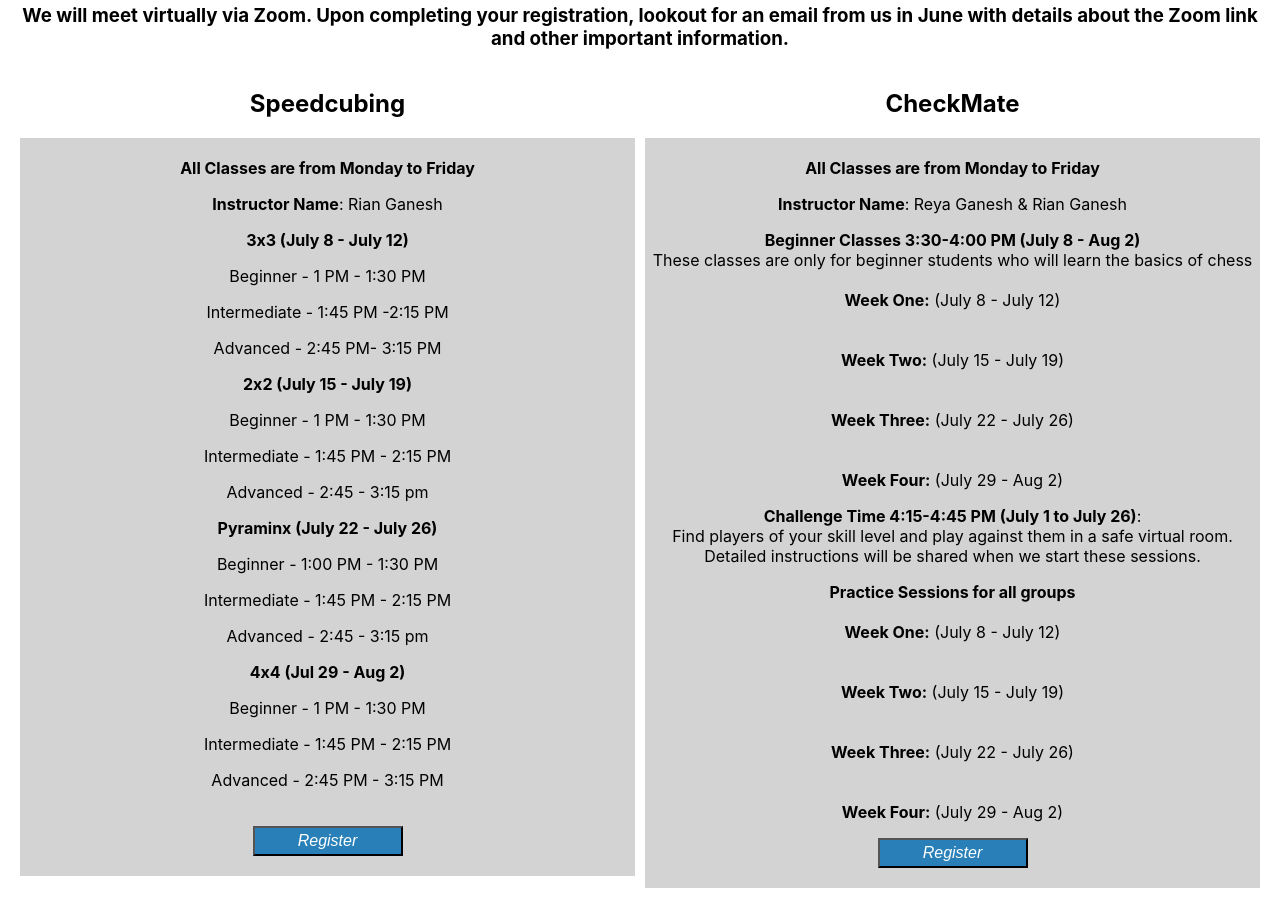
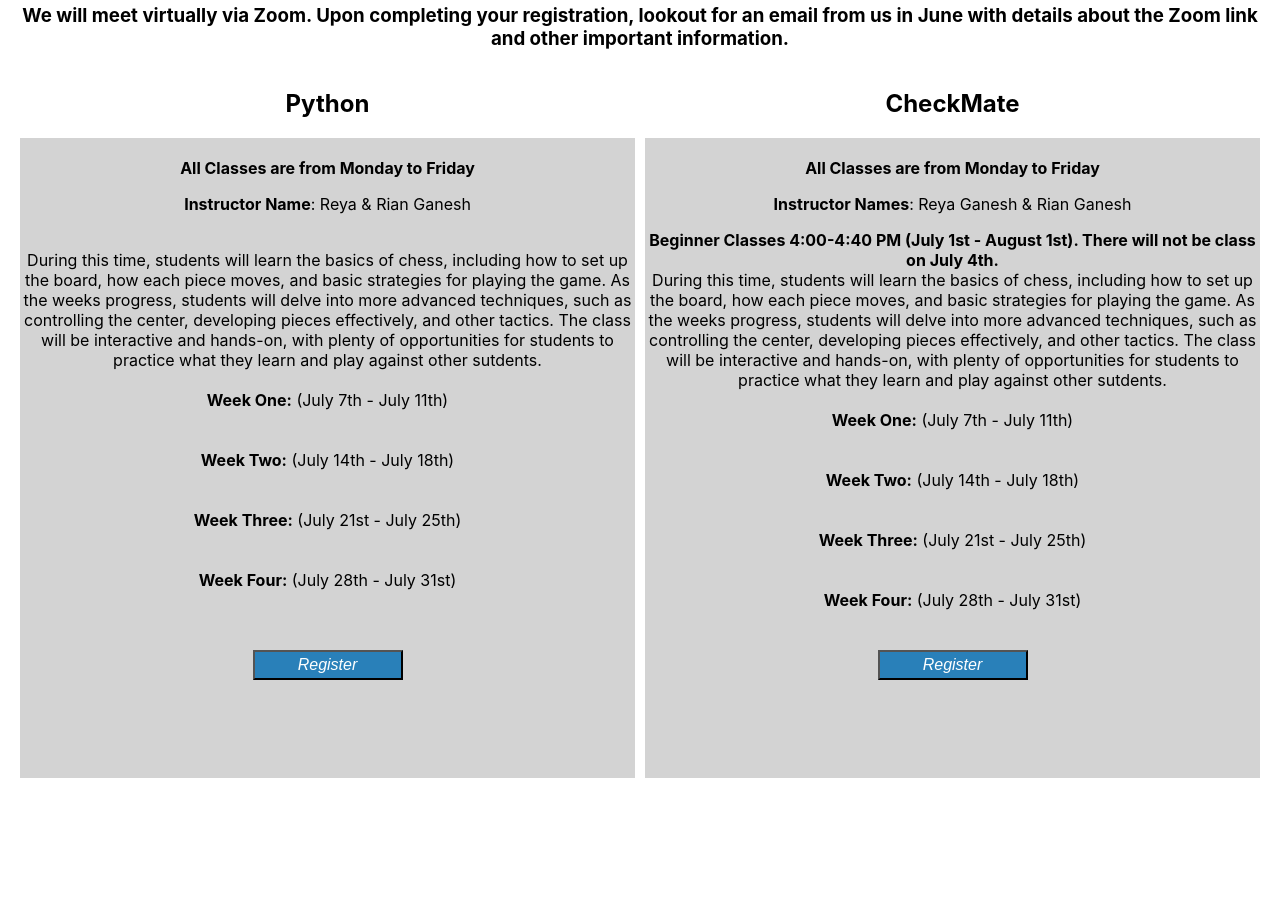
Before and after one commit to gane-dev/smartplay24x7, a React (Create React App) app: page / in a window 1280 px wide. Shown: the part 5140-6056 px from the top of the page. After the commit the page ends 5988 px from the top, so only its background shows below. Built offline with nearby package versions, Linux system fonts and the light colour scheme.

Commit message:
Adding python

```diff
--- a/package.json
+++ b/package.json
@@ -8,7 +8,7 @@
     "@testing-library/user-event": "^13.5.0",
     "react": "^18.2.0",
     "react-dom": "^18.2.0",
-    "react-scripts": "5.0.1",
+    "react-scripts": "^5.0.1",
     "web-vitals": "^2.1.4"
   },
   "scripts": {
--- a/src/ChessSchedule.js
+++ b/src/ChessSchedule.js
@@ -7,58 +7,44 @@
       <br></br>
       <b>All Classes are from Monday to Friday</b>
       <br></br>
-      <p >
-        <b>Instructor Name</b>: Reya Ganesh & Rian Ganesh
+      <p>
+        <b>Instructor Names</b>: Reya Ganesh & Rian Ganesh
       </p>
       <p>
-        <b>Beginner Classes 3:30-4:00 PM (July 8 - Aug 2)
+        <b>
+          Beginner Classes 4:00-4:40 PM (July 1st - August 1st). There will not
+          be class on July 4th.
         </b>
         <br></br>
-          These classes are only for beginner students who will learn the basics of chess
+        During this time, students will learn the basics of chess, including how
+        to set up the board, how each piece moves, and basic strategies for
+        playing the game. As the weeks progress, students will delve into more
+        advanced techniques, such as controlling the center, developing pieces
+        effectively, and other tactics. The class will be interactive and
+        hands-on, with plenty of opportunities for students to practice what
+        they learn and play against other sutdents.
         <br></br>
         <br></br>
-          <b>Week One:</b> (July 8 - July 12)<br></br>
+        <b>Week One:</b> (July 7th - July 11th)<br></br>
         <br></br>
         <br></br>
-          <b>Week Two:</b> (July 15 - July 19)<br></br>
+        <b>Week Two:</b> (July 14th - July 18th)<br></br>
         <br></br>
         <br></br>
-          <b>Week Three:</b> (July 22 - July 26)<br></br>
+        <b>Week Three:</b> (July 21st - July 25th)<br></br>
         <br></br>
         <br></br>
-          <b>Week Four:</b> (July 29 - Aug 2)<br></br>
-
-
-      <p >
-        <b>Challenge Time 4:15-4:45 PM (July 1 to July 26)</b>:<br></br>
-        Find players of your skill level and play against them in a safe virtual room. Detailed instructions will be shared when we start these sessions.
-
-
-      </p>
-      <p>
-        <b>Practice Sessions for all groups</b>
+        <b>Week Four:</b> (July 28th - July 31st)<br></br>
         <br></br>
         <br></br>
-        <b>Week One:</b> (July 8 - July 12)<br></br>
-        <br></br>
-        <br></br>
-        <b>Week Two:</b> (July 15 - July 19)<br></br>
-        <br></br>
-        <br></br>
-        <b>Week Three:</b> (July 22 - July 26)<br></br>
-        <br></br>
-        <br></br>
-        <b>Week Four:</b> (July 29 - Aug 2)<br></br>
-
-      </p>
-
-
-      <Button label="Register" url="https://forms.gle/vkn2kSZ6Ycm1Ub528" />
+        <Button
+          label="Register"
+          url="https://docs.google.com/forms/d/e/1FAIpQLSdh5329ja0am_svfpLajxxCbsXPzU3UOyZFRx6jb9yduZOUhw/viewform?usp=sharing"
+        />
         <br></br>
         <br></br>
       </p>
     </div>
-
   );
 };
 export default ChessSchedule;
--- a/src/Games.js
+++ b/src/Games.js
@@ -1,9 +1,9 @@
 import React from "react";
 import "./App.css";
 import Meet from "./Meet";
-import SpeedCubing from "./SpeedCubing";
+
 import Chess from "./Chess";
-import Origami from "./Origami";
+import Python from "./Python";
 import Accordion from "./Accordion";
 const Games = () => {
   return (
@@ -15,11 +15,9 @@
       />
       <Accordion
         key={2}
-        title={"Speedcubing"}
-        content={<Meet image="/speed.jpeg" profile={<SpeedCubing />}></Meet>}
+        title={"Python"}
+        content={<Meet image="/speed.jpeg" profile={<Python />}></Meet>}
       />
-
-
     </div>
   );
 };
--- /dev/null
+++ b/src/Python.js
@@ -0,0 +1,156 @@
+const Python = () => {
+  return (
+    <div>
+      <b>
+        <h1>Speedcubing</h1>
+      </b>
+      <p>
+        <br></br>
+        Engage in solving a diverse array of combinational puzzles, where you'll
+        challenge yourself against the clock, striving to unravel each intricate
+        puzzle with speed and precision.
+      </p>
+      <p>
+        <b>Materials: Bring your own cube to the virtual sessions.</b>
+      </p>
+      <p>
+        All variations have 3 distinct levels, beginner, intermediate, and
+        advanced
+      </p>
+
+      <h2>
+        <b>Beginner</b>
+      </h2>
+      <p>
+        This introductory course serves as the cornerstone for mastering the
+        fundamentals of cubing, covering essential concepts like cube notation
+        and providing step-by-step guidance on solving puzzles of your
+        preference. If you're a newcomer to the world of cubing and thoroughly
+        enjoy algorithmic thinking, this course offers an ideal starting point
+        for your journey.
+      </p>
+      <h2>Intermediate</h2>
+      <p>
+        Embark on an enriching journey with our intermediate level course,
+        meticulously crafted to elevate your speed and efficiency in cubing.
+        Building upon your foundational knowledge, this course offers
+        comprehensive techniques and strategies to optimize your performance.
+        Whether you're familiar with the basics or have already dabbled in
+        cubing, our program provides the perfect platform for those seeking to
+        sharpen their skills and achieve greater proficiency. Join us as we
+        delve deeper into the intricacies of cubing, empowering you to unlock
+        new levels of speed and precision.
+      </p>
+      <h2>
+        <b>Advanced</b>
+      </h2>
+      <p>
+        This advanced level is tailored for individuals who possess proficiency
+        in cubing and are committed to further enhancing their skills. Enrolling
+        in this course indicates your readiness to engage in competitions and
+        your desire to seek out fellow enthusiasts to refine your abilities in a
+        competitive yet supportive environment.
+      </p>
+      <p>
+        <br></br>
+        <br></br>
+        <br></br>
+        <h3>
+          If you are new to cubing, we recommend for you to start with 3x3,
+          followed by 2x2, pyraminx, and finally the 4x4.
+        </h3>
+        <br></br>
+        <br></br>
+        <br></br>
+        <center>
+          <b>
+            <h3>
+              Important: It is a prerequisite for anybody taking the 4x4 course
+              to know how to solve a 3x3 Rubik's Cube
+            </h3>
+          </b>
+        </center>
+      </p>
+      <br></br>
+      <br></br>
+      <h2>
+        <b>Asses Your Proficiency Level by Consulting Our Chart</b>
+      </h2>
+      <table>
+        <tr>
+          <td>
+            <center>Event</center>
+          </td>
+          <td>
+            <center>Beginner</center>
+          </td>
+          <td>
+            <center>Intermediate</center>
+          </td>
+          <td>
+            <center>Advanced</center>
+          </td>
+        </tr>
+        <tr>
+          <td>
+            <center>2x2</center>
+          </td>
+          <td>
+            <center>Don't Know How To Solve</center>
+          </td>
+          <td>
+            <center>Slower Than 10 Seconds</center>
+          </td>
+          <td>
+            <center>Faster Than 10 Seconds</center>
+          </td>
+        </tr>
+        <tr>
+          <td>
+            <center>3x3</center>
+          </td>
+          <td>
+            <center>Don't Know How To Solve</center>
+          </td>
+          <td>
+            <center>Slower Than 30 Seconds</center>
+          </td>
+          <td>
+            <center>Faster Than 30 Seconds</center>
+          </td>
+        </tr>
+
+        <tr>
+          <td>
+            <center>Pyraminx</center>
+          </td>
+          <td>
+            <center>Don't Know How To Solve</center>
+          </td>
+          <td>
+            <center>Slower Than 20 Seconds</center>
+          </td>
+          <td>
+            <center>Faster Than 20 Seconds</center>
+          </td>
+        </tr>
+
+        <tr>
+          <td>
+            <center>4x4</center>
+          </td>
+          <td>
+            <center>Don't Know How to Solve</center>
+          </td>
+          <td>
+            <center>Slower Than 2 Minutes</center>
+          </td>
+          <td>
+            <center>Faster Than 2 Minutes</center>
+          </td>
+        </tr>
+      </table>
+    </div>
+  );
+};
+export default Python;
--- /dev/null
+++ b/src/PythonSchedule.js
@@ -0,0 +1,45 @@
+import React from "react";
+import "./App.css";
+import Button from "./Button";
+const PythonSchedule = ({ image, text }) => {
+  return (
+    <div className="schedule-container">
+      <br></br>
+      <b>All Classes are from Monday to Friday</b>
+      <br></br>
+      <p>
+        <b>Instructor Name</b>: Reya & Rian Ganesh
+      </p>
+      <br></br>
+      During this time, students will learn the basics of chess, including how
+      to set up the board, how each piece moves, and basic strategies for
+      playing the game. As the weeks progress, students will delve into more
+      advanced techniques, such as controlling the center, developing pieces
+      effectively, and other tactics. The class will be interactive and
+      hands-on, with plenty of opportunities for students to practice what they
+      learn and play against other sutdents.
+      <br></br>
+      <br></br>
+      <b>Week One:</b> (July 7th - July 11th)<br></br>
+      <br></br>
+      <br></br>
+      <b>Week Two:</b> (July 14th - July 18th)<br></br>
+      <br></br>
+      <br></br>
+      <b>Week Three:</b> (July 21st - July 25th)<br></br>
+      <br></br>
+      <br></br>
+      <b>Week Four:</b> (July 28th - July 31st)<br></br>
+      <br></br>
+      <br></br>
+      <br></br>
+      <Button
+        label="Register"
+        url="https://docs.google.com/forms/d/e/1FAIpQLSdh5329ja0am_svfpLajxxCbsXPzU3UOyZFRx6jb9yduZOUhw/viewform?usp=sharing"
+      />
+      <br></br>
+      <br></br>
+    </div>
+  );
+};
+export default PythonSchedule;
--- a/src/Schedule.js
+++ b/src/Schedule.js
@@ -1,19 +1,17 @@
 import ChessSchedule from "./ChessSchedule";
-import OrigamiSchedule from "./OrigamiSchedule";
-import SpeedSchedule from "./SpeedSchedule";
+import PythonSchedule from "./PythonSchedule";
 
 const Schedule = () => {
   return (
     <div className="schedule">
-      <div >
-        <h2>Speedcubing</h2>
-        <SpeedSchedule></SpeedSchedule>
+      <div>
+        <h2>Python</h2>
+        <PythonSchedule></PythonSchedule>
       </div>
-      <div >
+      <div>
         <h2>CheckMate</h2>
         <ChessSchedule></ChessSchedule>
       </div>
-
     </div>
   );
 };
```
Also changed, not shown: 1 other file (tests, documents, lock files or other folders). Lines whose indentation alone changed are shown as unchanged.
